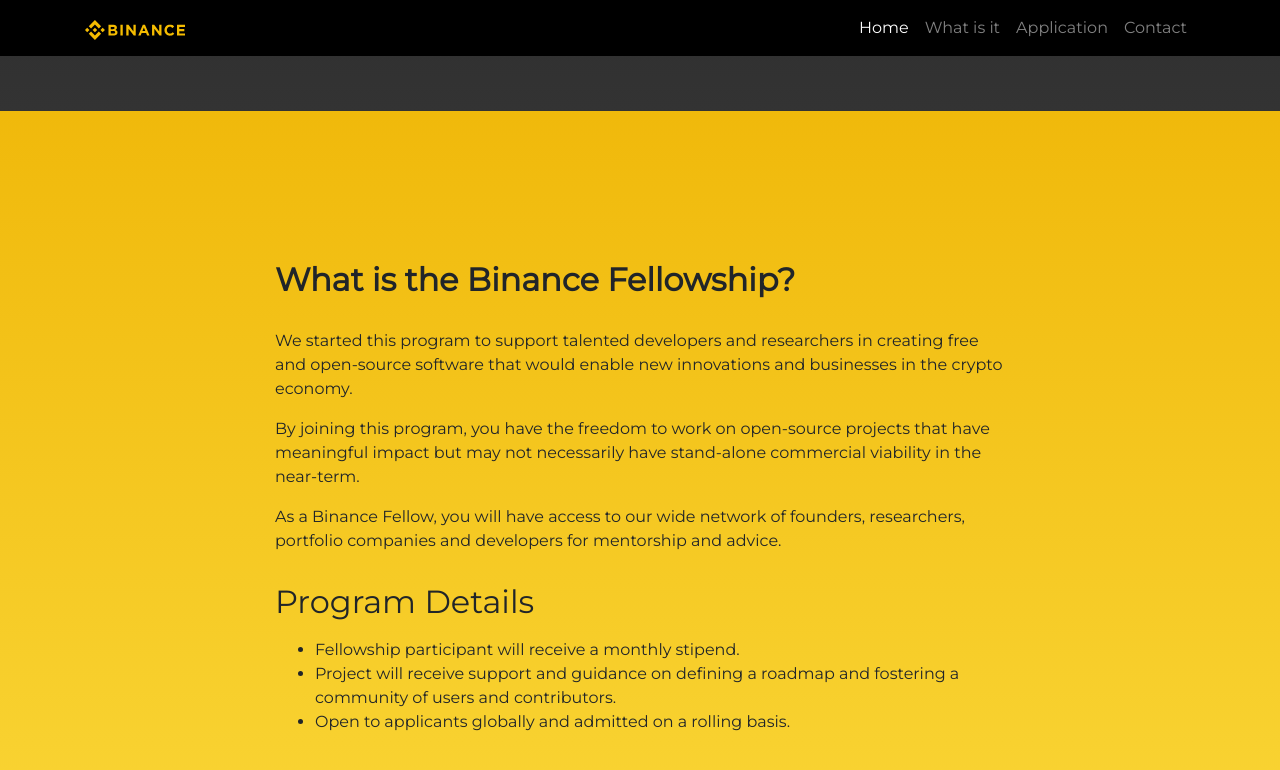
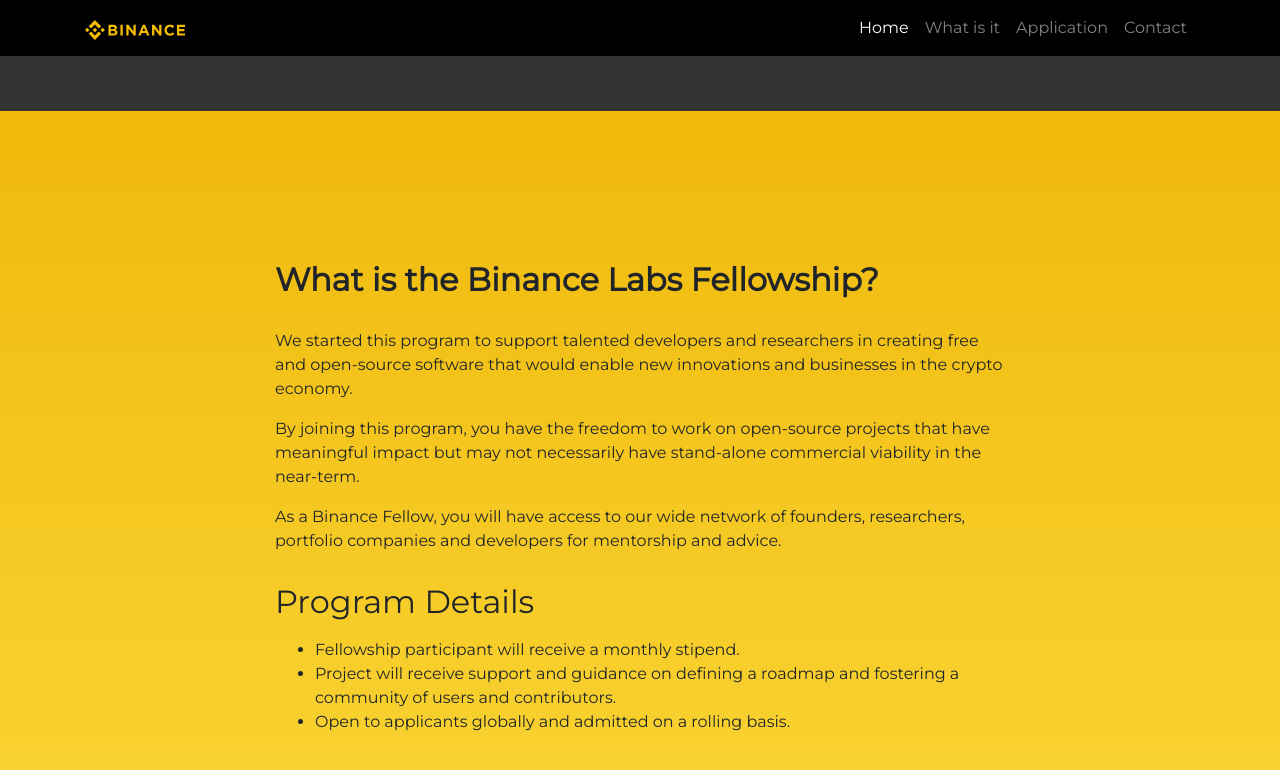
Before and after one commit to binancefellowship/binancefellowship.github.io, a Jekyll site: the page index.html, which Jekyll copies as it is, in a window 1280 px wide and 900 px high, scrolled down 427 px. Shown: the top 770 px of the window. Built offline with Jekyll 4.4.1, drawn with Linux system fonts in a browser that asks for light colours.

Commit message:
Update index.html

```diff
--- a/index.html
+++ b/index.html
@@ -70,7 +70,7 @@
     <div class="container">
       <div class="row">
         <div class="col-lg-8 mx-auto">
-          <h2 style="font-weight: bolder">What is the Binance Fellowship?</h2>
+          <h2 style="font-weight: bolder">What is the Binance Labs Fellowship?</h2>
 
           <p style="margin-top: 30px">We started this program to support talented developers and researchers in creating free and open-source software that would enable new innovations and businesses in the crypto economy.</p>
           <p>By joining this program, you have the freedom to work on open-source projects that have meaningful impact but may not necessarily have stand-alone commercial viability in the near-term.</p>
```
